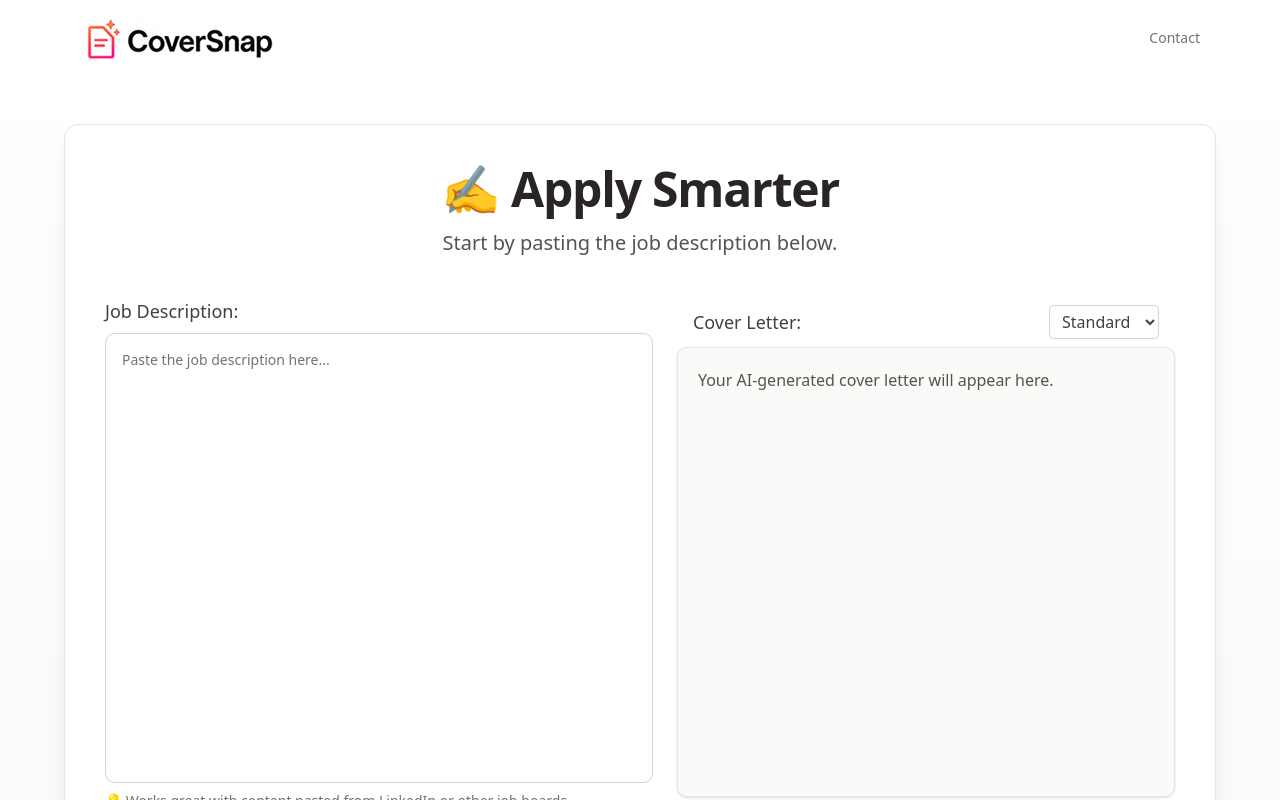
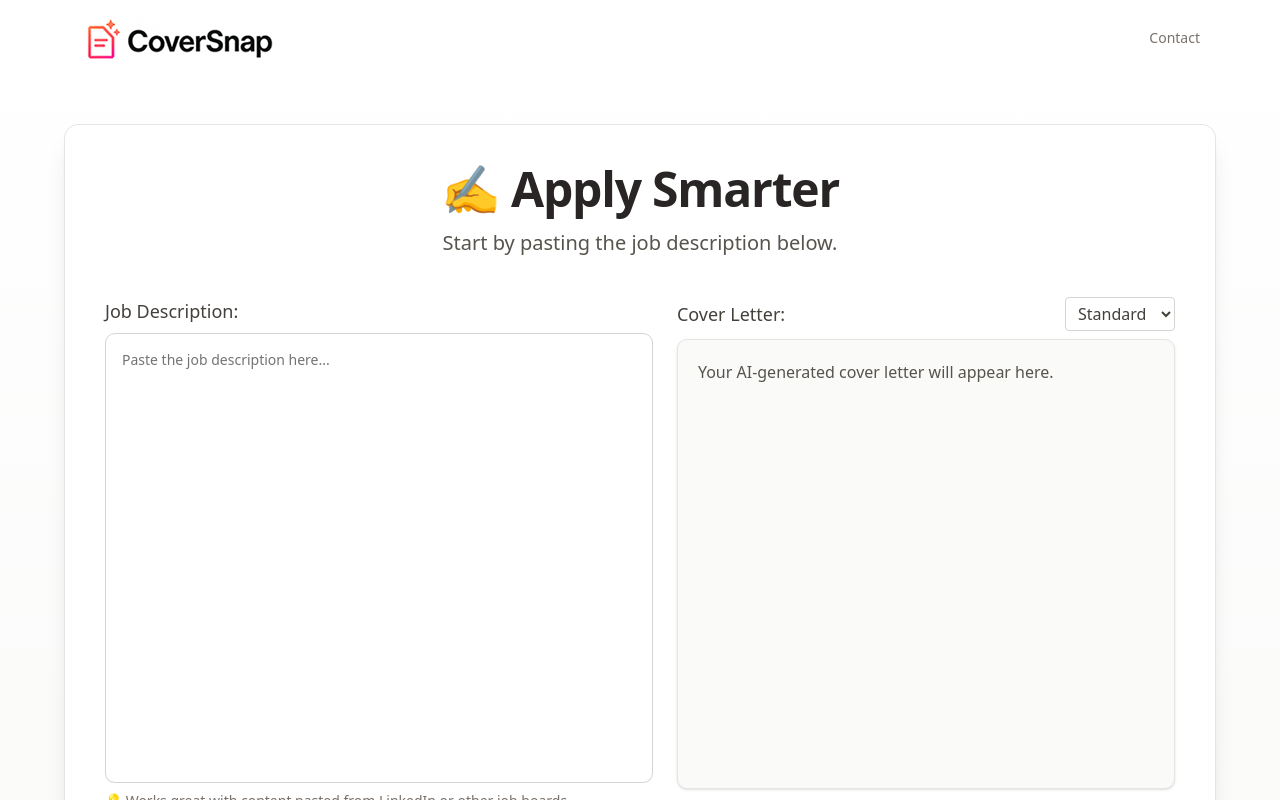
Before and after one commit to jspruance/coversnap, a Next.js app: page / in a window 1280 px wide. Shown: the top 800 px of the page. Built offline with nearby package versions, Linux system fonts and the light colour scheme.

Commit message:
Fix style

```diff
--- a/src/app/page.tsx
+++ b/src/app/page.tsx
@@ -132,7 +132,7 @@ export default function Home() {
                 </div>
 
                 <div className="h-full flex flex-col">
-                  <div className="px-4 py-2 flex justify-between items-center">
+                  <div className="mb-2 flex justify-between items-center">
                     <label htmlFor="style" className="text-stone-700 font-medium text-lg">Cover Letter:</label>
                     <select
                       id="style"
```
